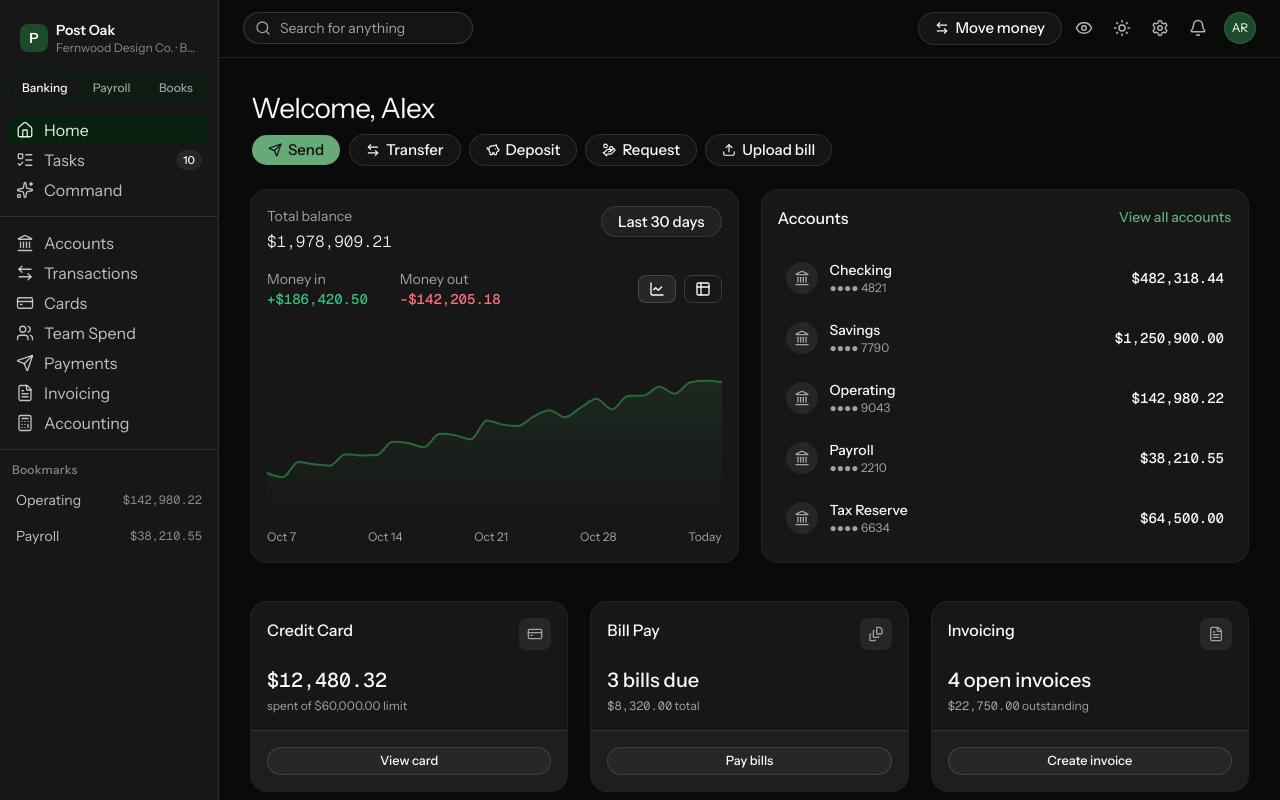
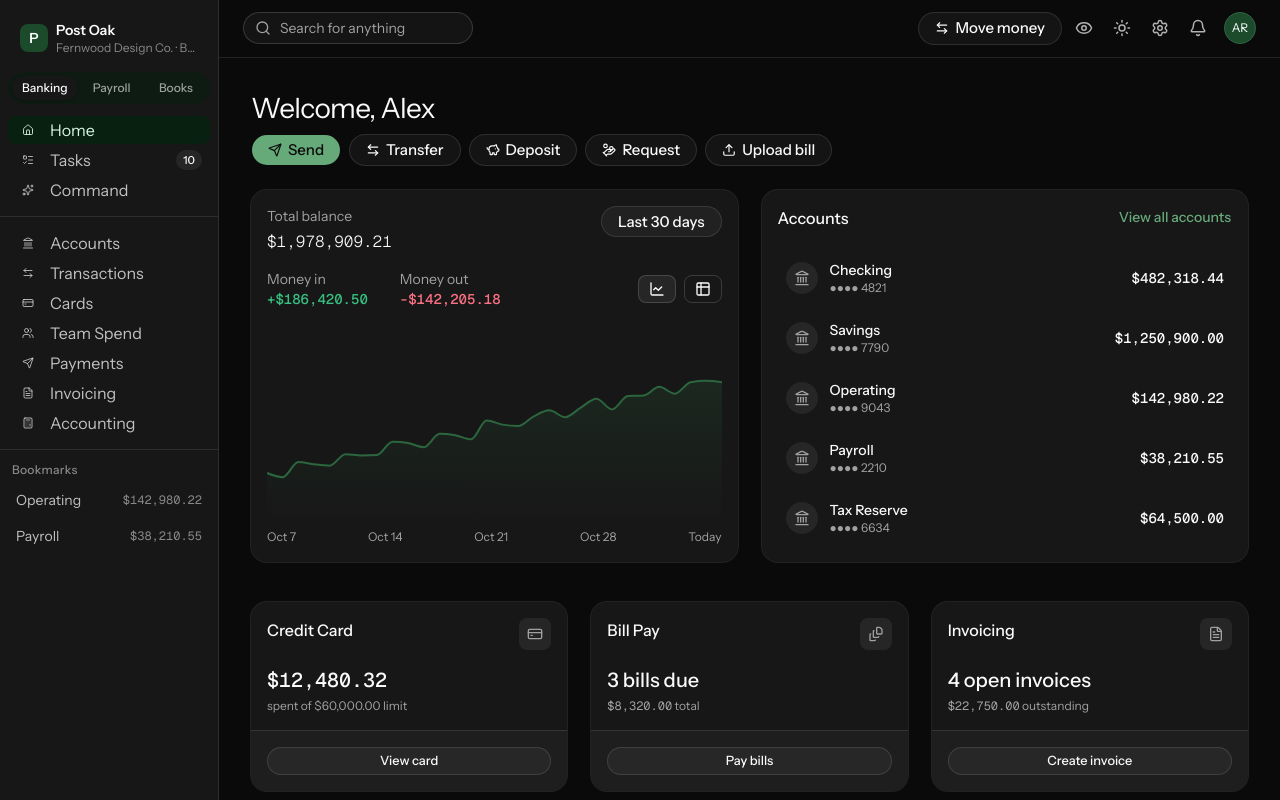
Before and after one commit to zubyan/post_oak_neobank, a Next.js app: page / in a window 1280 px wide. Built offline with nearby package versions, Linux system fonts and the light colour scheme.

Commit message:
Resize sidebar nav icons to 12x12 within a 24x24 padded box

```diff
--- a/src/components/layout/nav-link.tsx
+++ b/src/components/layout/nav-link.tsx
@@ -25,7 +25,9 @@ export function NavLink({ item }: { item: NavItem }) {
           : "text-sidebar-foreground/75 hover:bg-sidebar-accent/60 hover:text-sidebar-foreground"
       )}
     >
-      <Icon className="size-[18px] shrink-0" strokeWidth={1.75} />
+      <span className="flex size-6 shrink-0 items-center justify-center">
+        <Icon className="size-3" strokeWidth={1.75} />
+      </span>
       <span className="flex-1 truncate">{item.label}</span>
       {item.badge ? (
         <Badge variant="secondary" className="h-5 shrink-0 px-1.5 text-[11px]">
```
